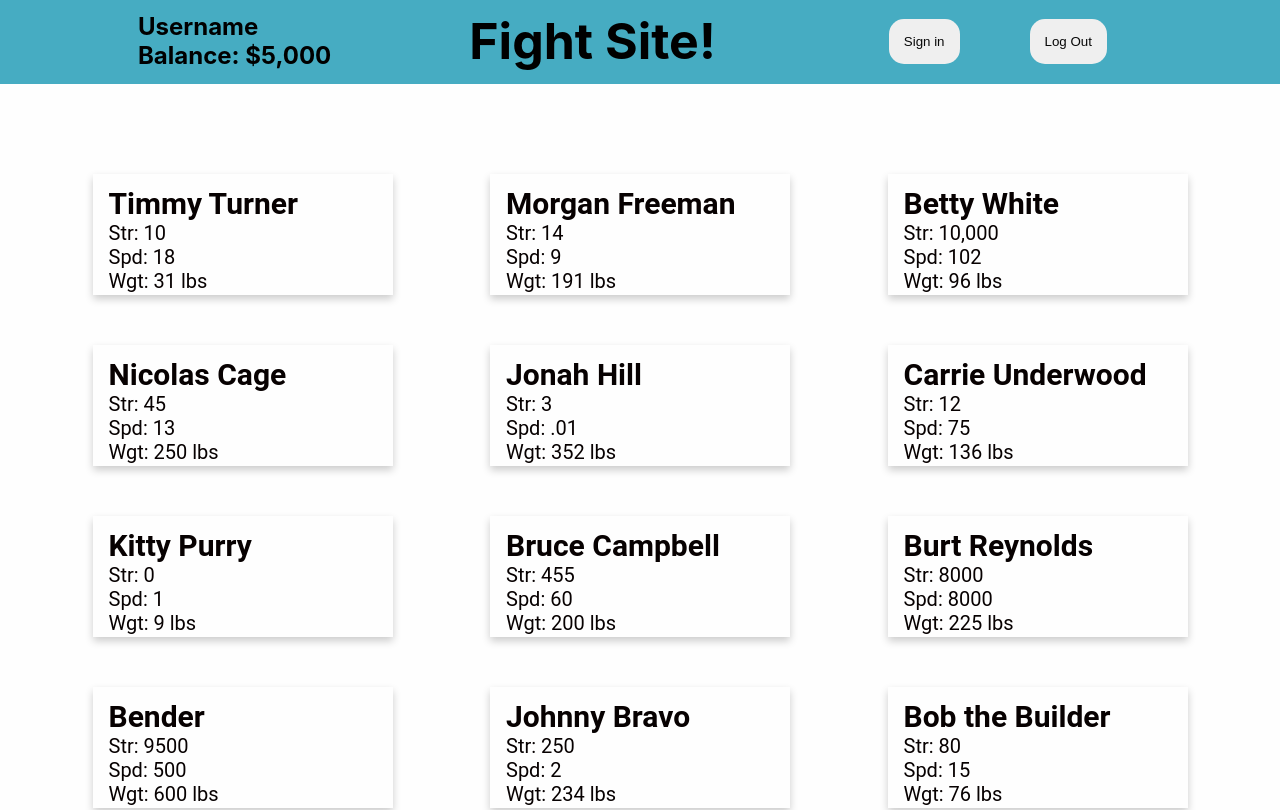
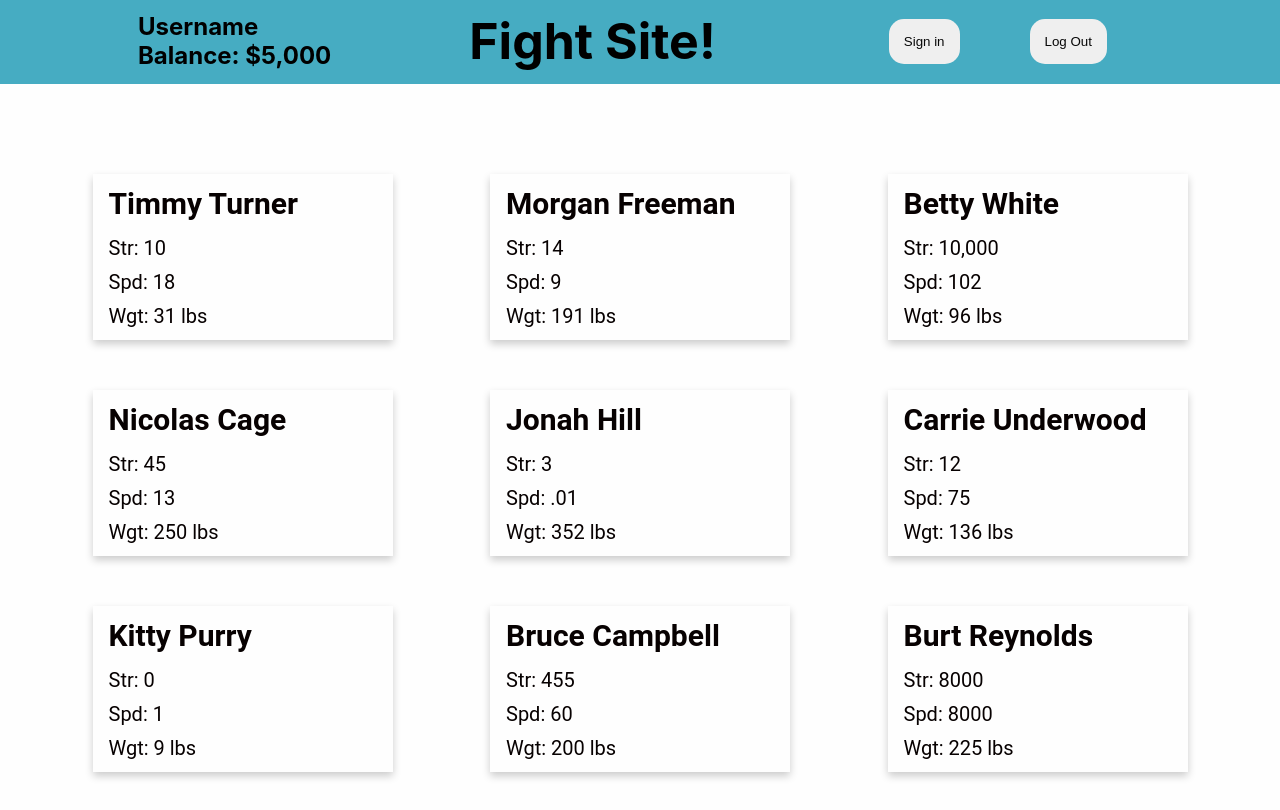
Before and after one commit to fightsite/fightsite1.0, a React (Create React App) app in the folder client/: page / in a window 1280 px wide. Shown: the top 810 px of the page. Built offline with nearby package versions, Linux system fonts and the light colour scheme.

Commit message:
Added spacing to card stats and names to make them easier to read.

```diff
--- a/client/package.json
+++ b/client/package.json
@@ -11,6 +11,7 @@
     "react-dom": "^17.0.2",
     "react-router-dom": "^5.2.0",
     "react-scripts": "4.0.3",
+    "scripts": "^0.1.0",
     "web-vitals": "^1.1.2"
   },
   "scripts": {
--- a/client/src/index.css
+++ b/client/src/index.css
@@ -172,6 +172,7 @@ code {
   transition: 0.3s;
   /* makes sure the cards stay the same shape with longer names */
   width: 300px;
+  height: auto;
   margin: 25px;
 }
 
@@ -184,6 +185,14 @@ code {
 /* Add some padding inside the card container */
 .container {
   padding: 2px 16px;
+}
+
+.container h2 {
+  padding-bottom: 15px;
+}
+
+.container p {
+  padding-bottom: 10px;
 }
 
 .card-parent-div {
```
Also changed, not shown: 1 other file (tests, documents, lock files or other folders).
